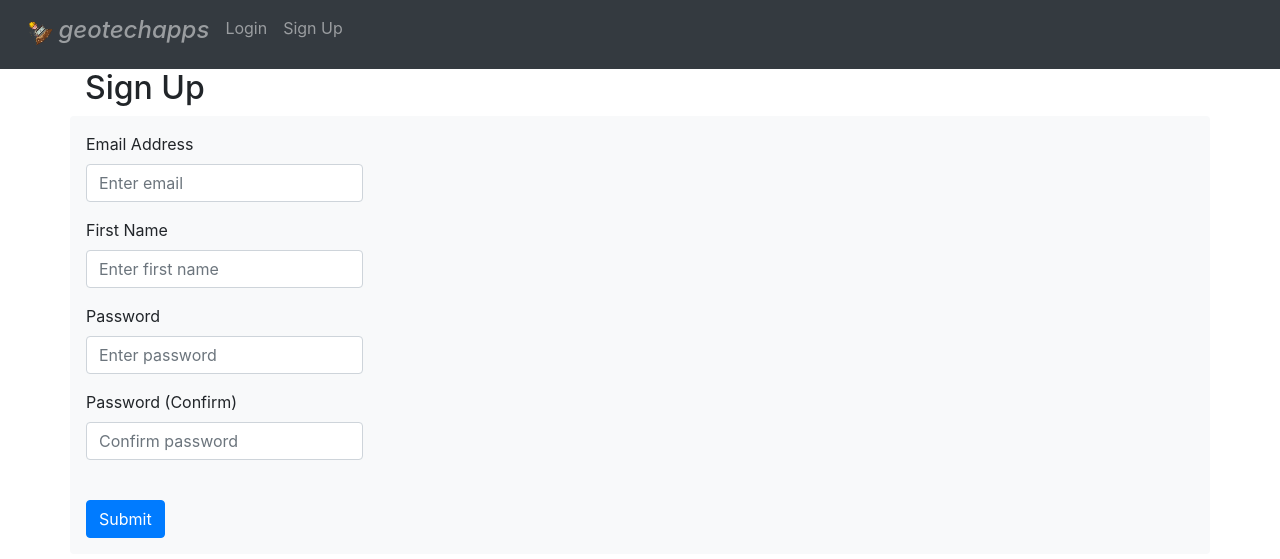
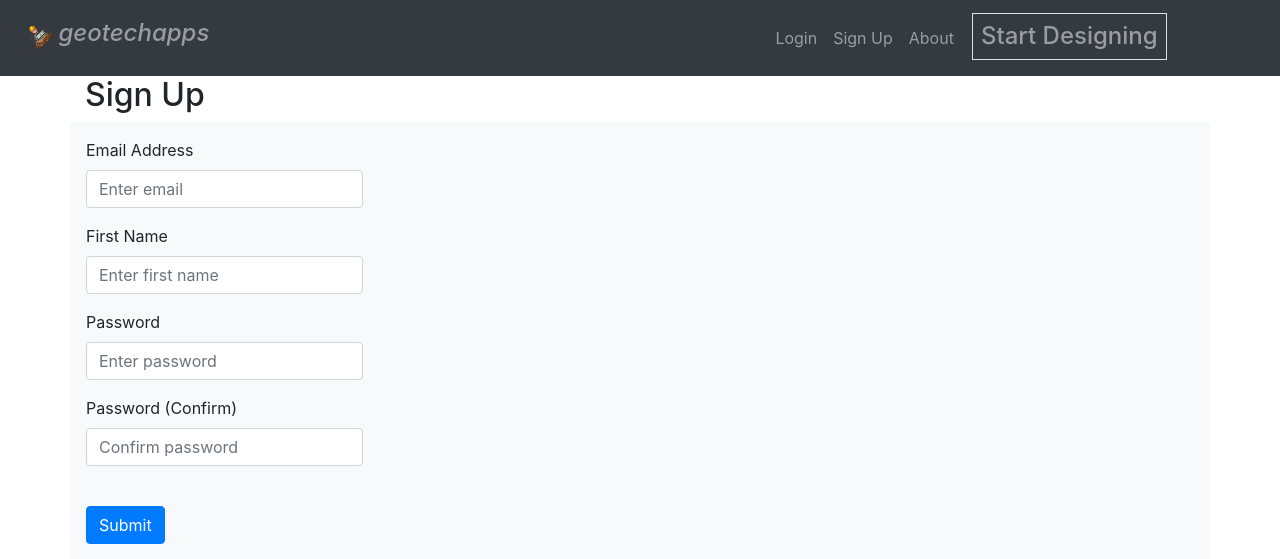
Before and after one commit to GideonAmhaG/portfolio_project, a Flask app: page /sign-up in a window 1280 px wide. Shown: the top 559 px of the page. Run offline with Flask 3, Linux system fonts and the light colour scheme; some libraries are stand-ins or nearby versions.

Commit message:
still to fix views

```diff
--- /dev/null
+++ b/requirements.txt
@@ -0,0 +1,3 @@
+flask
+Flask-SQLAlchemy
+flask-login
--- a/website/templates/about.html
+++ b/website/templates/about.html
@@ -8,7 +8,7 @@
 
 <p>This project is also a Portfolio Project for ALX School. You can find the link to the project repository on my GitHub profile.</p>
 
-<h2>Links</h2>
+<h4>Links</h4>
 
 <ul>
 	<li><a href="www.linkedin.com/in/gideon-amha-g">LinkedIn</a></li>
@@ -16,7 +16,7 @@
 	<li><a href="https://twitter.com/GideonAmha">Twitter</a></li>
 </ul>
 
-<h2>Project Repository</h2>
+<h4>Project Repository</h4>
 
 <p>You can find the project repository on my GitHub profile:</p>
 
--- a/website/templates/base.html
+++ b/website/templates/base.html
@@ -27,14 +27,16 @@
 			<span class="navbar-toggler-icon"></span>
 		</button>
 		<div class="collapse navbar-collapse" id="navbar">
-			<div class="navbar-nav d-lg-flex align-items-top">
-				<a class="nav-item nav-link h4 font-italic" id="index" href="/"><img src="../static/logo.png" alt="Your Image" width="28" height="28" style="transform: rotate(-45deg);" style="position: relative; left: 0px;"> geotechapps</a>
+			<div class="navbar-nav d-lg-flex align-items-center">
+				<a class="nav-item nav-link h4 font-italic" id="index" style="margin-right: 550px;" href="/"><img src="../static/logo.png" alt="Your Image" width="28" height="28" style="transform: rotate(-45deg);" style="position: relative; left: 0px;"> geotechapps</a>
 				{% if user.is_authenticated %}
 				<a class="nav-item nav-link" align="end" id="logout" href="/logout">Logout</a>
 				{% else %}
 				<a class="nav-item nav-link" id="login" href="/login">Login</a>
 				<a class="nav-item nav-link" id="signUp" href="/sign-up">Sign Up</a>
 				{% endif %}
+				<a class="nav-item nav-link" id="about" href="/about">About</a>
+				<a class="nav-item nav-link h4 border" style="margin-left: 10px; margin-top: 5px;" href="/found_type">Start Designing</a>
 			</div>
 		</div>
 	</nav>
```
